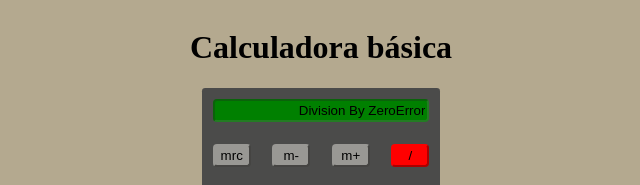
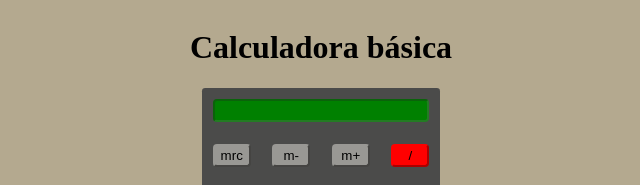
Before and after one commit to seirin16/PHP-E1ME, a plain HTML site: page index.html in a window 1280 px wide. Shown: the top 185 px of the page, without its empty margins (319-959 px from the left). Drawn offline with Linux system fonts and the light colour scheme.

Commit message:
Update index.html

```diff
--- a/index.html
+++ b/index.html
@@ -20,7 +20,7 @@
 
 <form action="#" method="post" name="botones">
 
-    <label for="pantalla"> Bienvenido </label>  <input type="text" id="pantalla" name="pantalla" value="Division By ZeroError" title="Pantalla" disabled="disabled">
+    <label for="pantalla"> Bienvenido </label>  <input type="text" id="pantalla" name="pantalla" title="Pantalla" disabled="disabled">
 
 
 
```
